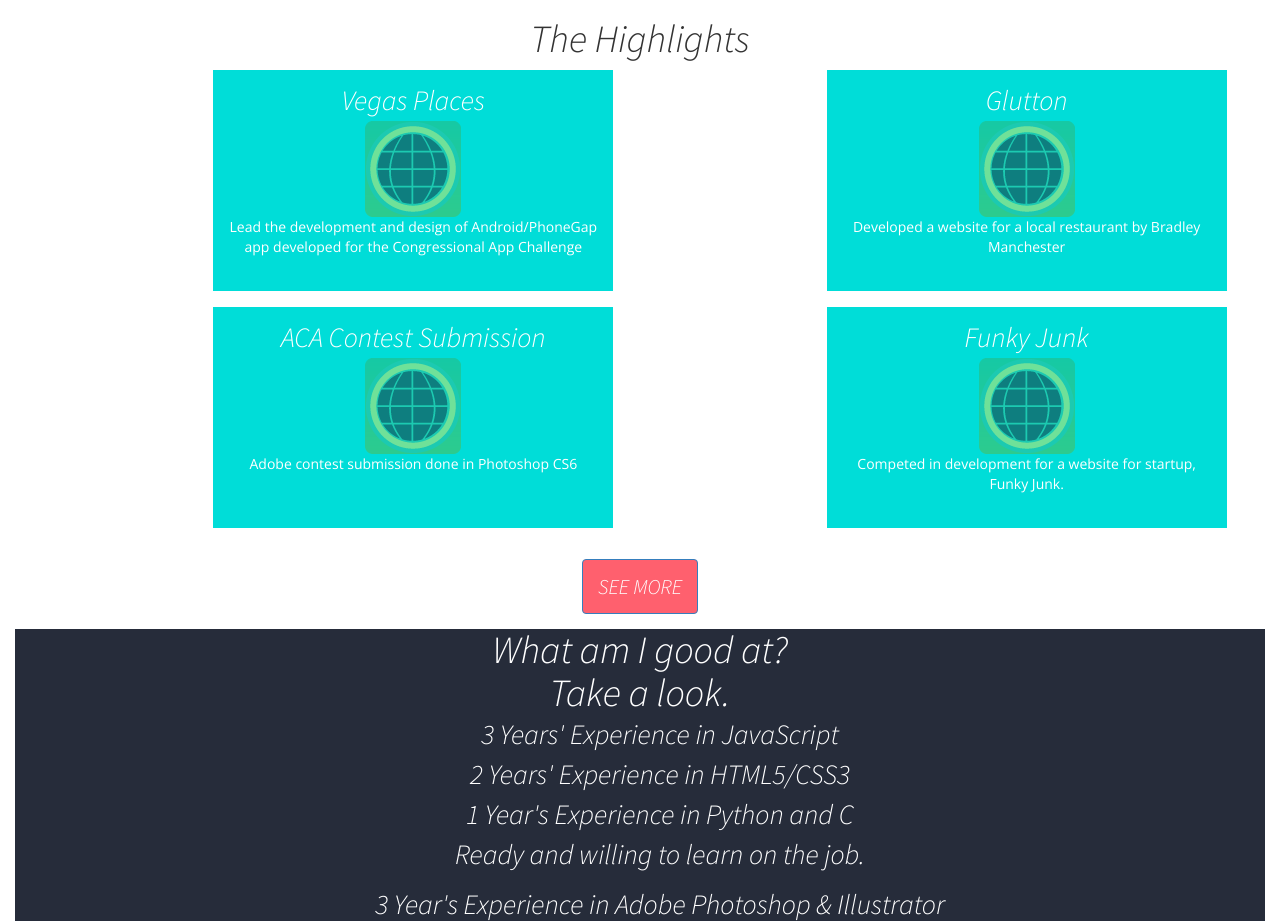
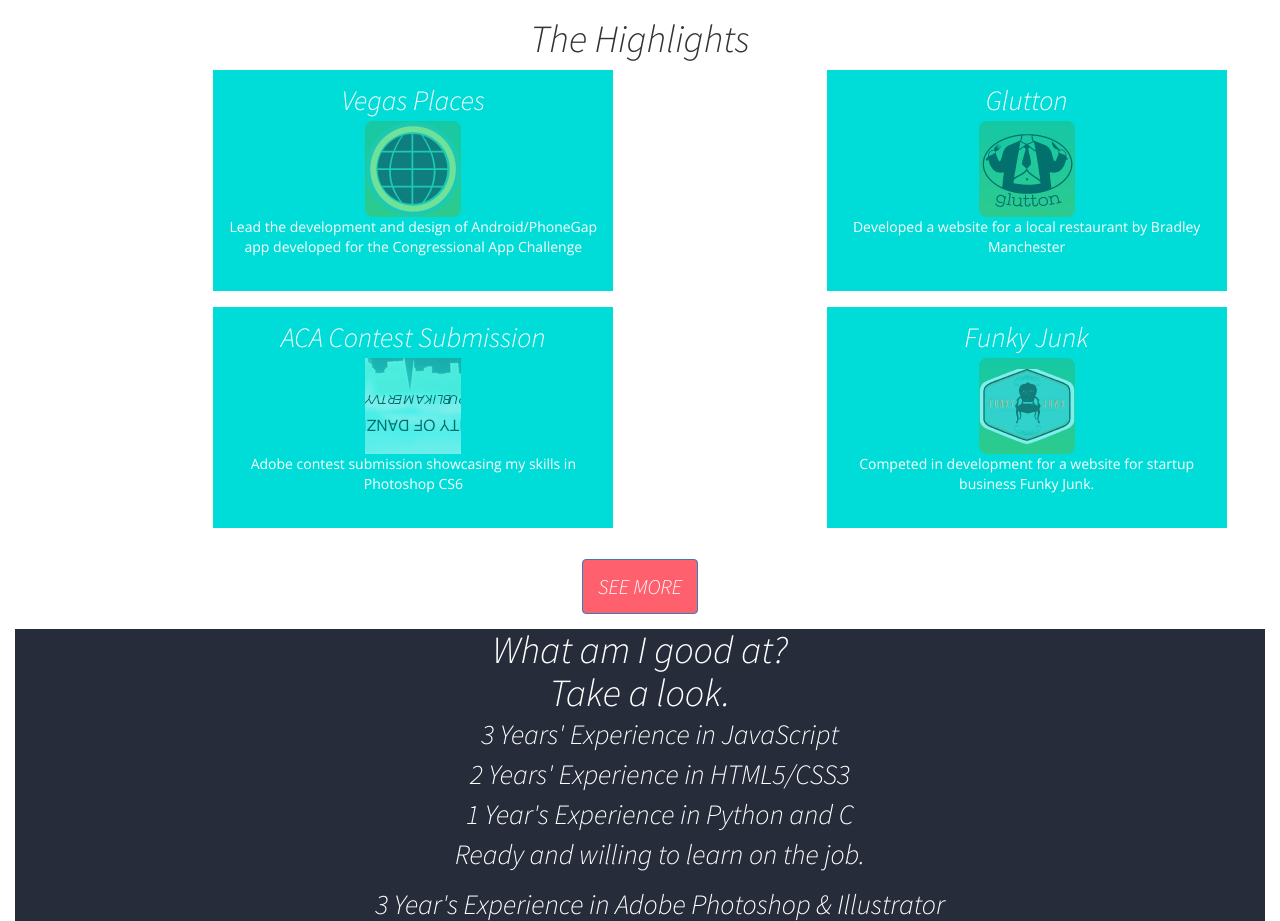
Before and after one commit to 20XXNE/shsalt.github.io, a plain HTML site: page index.html in a window 1280 px wide. Shown: the part 802-1723 px from the top of the page. Drawn offline with nearby package versions, Linux system fonts and the light colour scheme.

Commit message:
this is a long drive

```diff
--- a/index.html
+++ b/index.html
@@ -12,6 +12,8 @@
     <link href="assets/font-awesome-4.0.3/css/font-awesome.min.css" rel="stylesheet">
     <link rel="stylesheet" href="assets/naver/jquery.fs.naver.css">
     <script type="text/javascript" src="assets/naver/jquery.fs.naver.min.js"></script>
+    <link rel="icon" type="image/png"
+ href="assets/images/somethingdeep16.ico"/>
 </head>
 <body>
     <div id="top"></div>
@@ -54,7 +56,7 @@
                 <div class="col-md-2"></div>
                 <div class="col-md-4 content img-responsive">
                     <h2 class="text-center">Glutton</h2>
-                    <a href="https://github.com/shsalt/vegas-places"><img src="assets/images/vegasplaces-icon.png"></a>
+                    <a href="https://github.com/shsalt/vegas-places"><img src="assets/images/glutton.png"></a>
                     <p>Developed a website for a local restaurant by Bradley Manchester</p>
                 </div>
                 <div class="col-md-2"></div>
@@ -63,14 +65,14 @@
                 <div class="col-md-2"></div>
                 <div class="col-md-4 content img-responsive">
                     <h2 class="text-center">ACA Contest Submission</h2>
-                    <a href="https://github.com/shsalt/vegas-places"><img src="assets/images/vegasplaces-icon.png"></a>
-                    <p>Adobe contest submission done in Photoshop CS6</p>
+                    <a href="https://github.com/shsalt/vegas-places"><img src="assets/images/danzig.png"></a>
+                    <p>Adobe contest submission showcasing my skills in Photoshop CS6</p>
                 </div>
                 <div class="col-md-2"></div>
                 <div class="col-md-4 content img-responsive">
                     <h2 class="text-center">Funky Junk</h2>
-                    <a href="https://github.com/shsalt/fnkyjnk"><img src="assets/images/vegasplaces-icon.png"></a>
-                    <p>Competed in development for a website for startup, Funky Junk.</p>
+                    <a href="https://github.com/shsalt/fnkyjnk"><img src="assets/images/funkyjunk.png"></a>
+                    <p>Competed in development for a website for startup business Funky Junk.</p>
                 </div>
                 <div class="col-md-2"></div>
             </div>
@@ -84,13 +86,13 @@
                 <div class="col-sm-2"></div>
                 <div class="col-sm-4 content img-responsive">
                     <h2 class="text-center">JLLV Logo Submissions</h2>
-                    <a href="https://www.dropbox.com/sh/oe7ekvz3ls1ltjg/AACaufy1PC9IvYW7o0IXDr14a"><img src="assets/images/vegasplaces-icon.png"></a>
+                    <a href="https://www.dropbox.com/sh/oe7ekvz3ls1ltjg/AACaufy1PC9IvYW7o0IXDr14a"><img src="assets/images/jllv.png"></a>
                     <p>Logo submissions for JLLV's Care Fair</p>
                 </div>
                 <div class="col-sm-2"></div>
                 <div class="col-sm-4 content img-responsive">
                     <h2 class="text-center">Fun Camp Website</h2>
-                    <a href="http://studiorclv.com/mason/"><img src="assets/images/vegasplaces-icon.png"></a>
+                    <a href="http://studiorclv.com/mason/"><img src="assets/images/funcamp.png"></a>
                     <p>Lead development and team competition of Wordpress website for a Nevada based charity, Fun Camp, inc.</p>
                 </div>
                 <div class="col-sm-2"></div>
@@ -99,14 +101,14 @@
                 <div class="col-sm-2"></div>
                 <div class="col-sm-4 content img-responsive">
                     <h2 class="text-center">Rebrand for a Grand</h2>
-                    <a href="https://docs.google.com/document/d/1NY3yFA7VZrzxbP_dLPaH3K2DndugkwDCj-FrzxJnupg/"><img src="assets/images/vegasplaces-icon.png"></a>
-                    <p>Assisted marketing plan for social media campaign.</p>
+                    <a href="https://docs.google.com/document/d/1NY3yFA7VZrzxbP_dLPaH3K2DndugkwDCj-FrzxJnupg/"><img src="assets/images/rebrand.png"></a>
+                    <p>Assisted marketing plan for social media campaign by Qualifyor.</p>
                 </div>
                 <div class="col-sm-2"></div>
                 <div class="col-sm-4 content img-responsive">
                     <h2 class="text-center">Girls in Tech IT Conference</h2>
-                    <a href="http://studiorclv.com/mason/"><img src="assets/images/vegasplaces-icon.png"></a>
-                    <p>Floor Staff during workshops; 2013-2014</p>
+                    <a href="http://studiorclv.com/mason/"><img src="assets/images/girlsintech.png"></a>
+                    <p>Floor Staff during educational tech workshops at SWCTA from 2012-2014</p>
                 </div>
                 <div class="col-sm-2"></div>
             </div>
```
Also changed, not shown: assets/images/danzig.png (added), assets/images/funcamp.png (added), assets/images/funkyjunk.png (added), assets/images/girlsintech.png (added), assets/images/glutton.png (added), assets/images/jllv.png (added), assets/images/rebrand.png (added), assets/images/somethingdeep16.ico (added), 1 other file.
